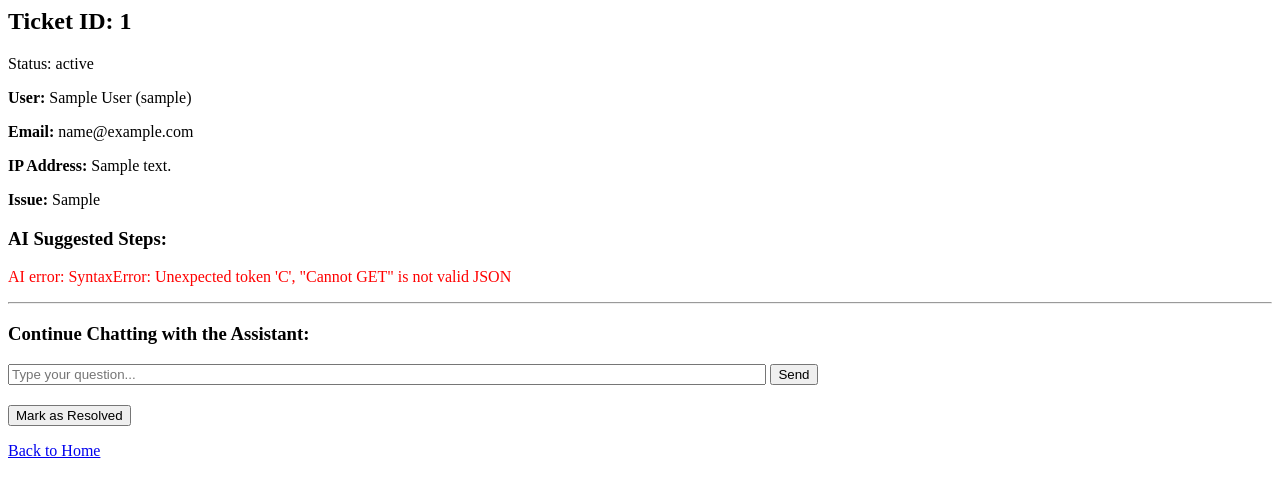
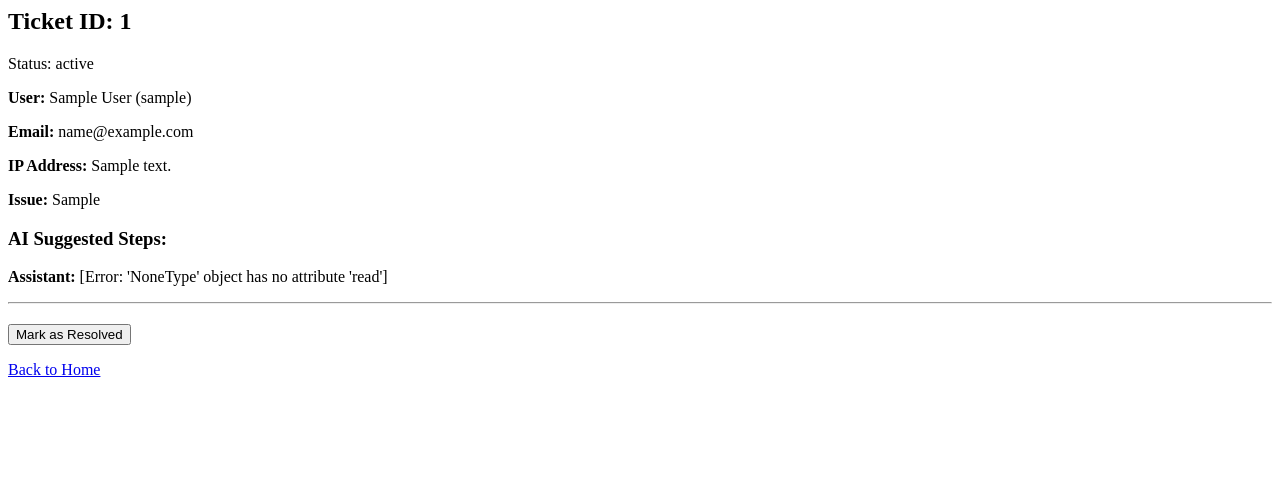
Before and after one commit to Manayethas/LocalAIAssistant-Ticketing, a Flask app: page /ticket/1 in a window 1280 px wide. Shown: the top 497 px of the page. Run offline with Flask 3, Linux system fonts and the light colour scheme; tables that the repository leaves empty hold one stand-in row (values such as "Sample post"); data that the repository does not hold is empty.

Commit message:
Update ticket.html

```diff
--- a/app/templates/ticket.html
+++ b/app/templates/ticket.html
@@ -7,19 +7,10 @@
 
 <h3>AI Suggested Steps:</h3>
 <div id="ai-box">
-  <div id="loading-area">
-    <p id="loading-msg">🧠 The assistant is thinking<span id="dots"></span></p>
-    <progress id="ai-progress" max="100" value="20" style="width: 50%;"></progress>
-  </div>
+  <p>🧠 The assistant is thinking<span id="dots"></span></p>
 </div>
 
 <hr>
-
-<h3>Continue Chatting with the Assistant:</h3>
-<input type="text" id="user-input" placeholder="Type your question..." style="width: 60%;">
-<button onclick="sendMessage()">Send</button>
-
-<div id="chat-response" style="margin-top: 10px;"></div>
 
 {% if ticket.status != 'resolved' %}
 <form action="{{ url_for('main.mark_resolved', ticket_id=ticket.ticket_id) }}" method="POST" style="margin-top: 20px;">
@@ -34,56 +25,35 @@
 <script>
   const ticketId = "{{ ticket.ticket_id }}";
   const dots = document.getElementById("dots");
-  const progressBar = document.getElementById("ai-progress");
+  const aiBox = document.getElementById("ai-box");
   let dotCount = 0;
-  let progress = 20;
-  let dotInterval, progressInterval;
 
-  // Animate dots (thinking...)
-  dotInterval = setInterval(() => {
+  const dotInterval = setInterval(() => {
     dotCount = (dotCount + 1) % 4;
-    dots.textContent = '.'.repeat(dotCount);
+    dots.textContent = ".".repeat(dotCount);
   }, 500);
 
-  // Animate fake progress bar
-  progressInterval = setInterval(() => {
-    if (progress < 95) {
-      progress += Math.random() * 5;
-      progressBar.value = progress;
-    }
-  }, 400);
+  fetch(`/ticket/ai/${ticketId}/stream`)
+    .then(response => {
+      clearInterval(dotInterval);
+      aiBox.innerHTML = "<p><strong>Assistant:</strong> <span id='live-output'></span></p>";
+      const reader = response.body.getReader();
+      const decoder = new TextDecoder();
+      const output = document.getElementById("live-output");
 
-  // Get AI response on page load
-  fetch(`/ticket/ai/${ticketId}`)
-    .then(res => res.json())
-    .then(data => {
-      clearInterval(dotInterval);
-      clearInterval(progressInterval);
-      document.getElementById("ai-box").innerHTML = `<p>${data.response}</p>`;
+      function read() {
+        reader.read().then(({ done, value }) => {
+          if (done) return;
+          const chunk = decoder.decode(value);
+          output.textContent += chunk;
+          read();
+        });
+      }
+
+      read();
     })
     .catch(err => {
       clearInterval(dotInterval);
-      clearInterval(progressInterval);
-      document.getElementById("ai-box").innerHTML = `<p style="color: red;">AI error: ${err}</p>`;
+      aiBox.innerHTML = `<p style="color: red;">AI error: ${err}</p>`;
     });
-
-  // Chat follow-up
-  function sendMessage() {
-    const userInput = document.getElementById("user-input").value;
-    const responseBox = document.getElementById("chat-response");
-    responseBox.innerHTML = "🧠 The assistant is thinking...";
-
-    fetch(`/ticket/ai/${ticketId}`, {
-      method: "POST",
-      headers: { "Content-Type": "application/json" },
-      body: JSON.stringify({ message: userInput })
-    })
-    .then(res => res.json())
-    .then(data => {
-      responseBox.innerHTML = `<p><strong>Assistant:</strong> ${data.response}</p>`;
-    })
-    .catch(err => {
-      responseBox.innerHTML = `<p style="color: red;">AI error: ${err}</p>`;
-    });
-  }
 </script>
```
